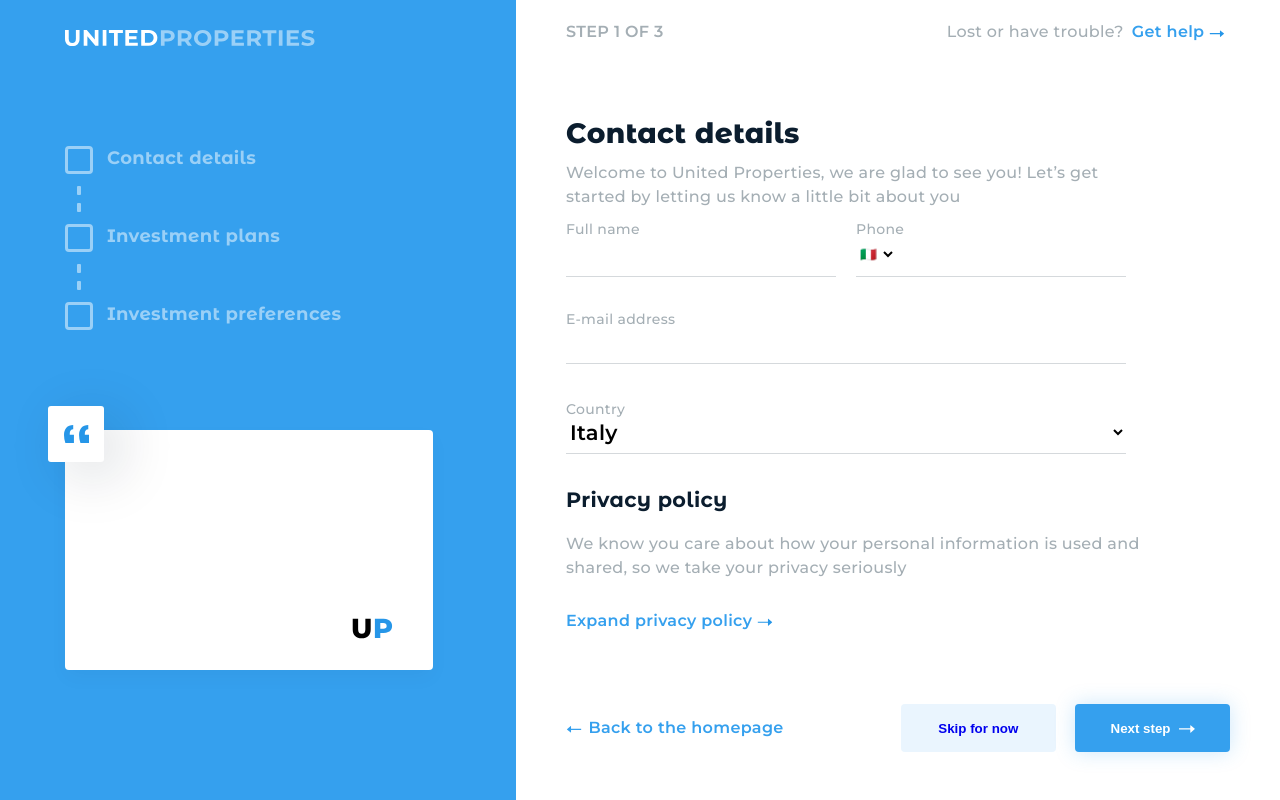
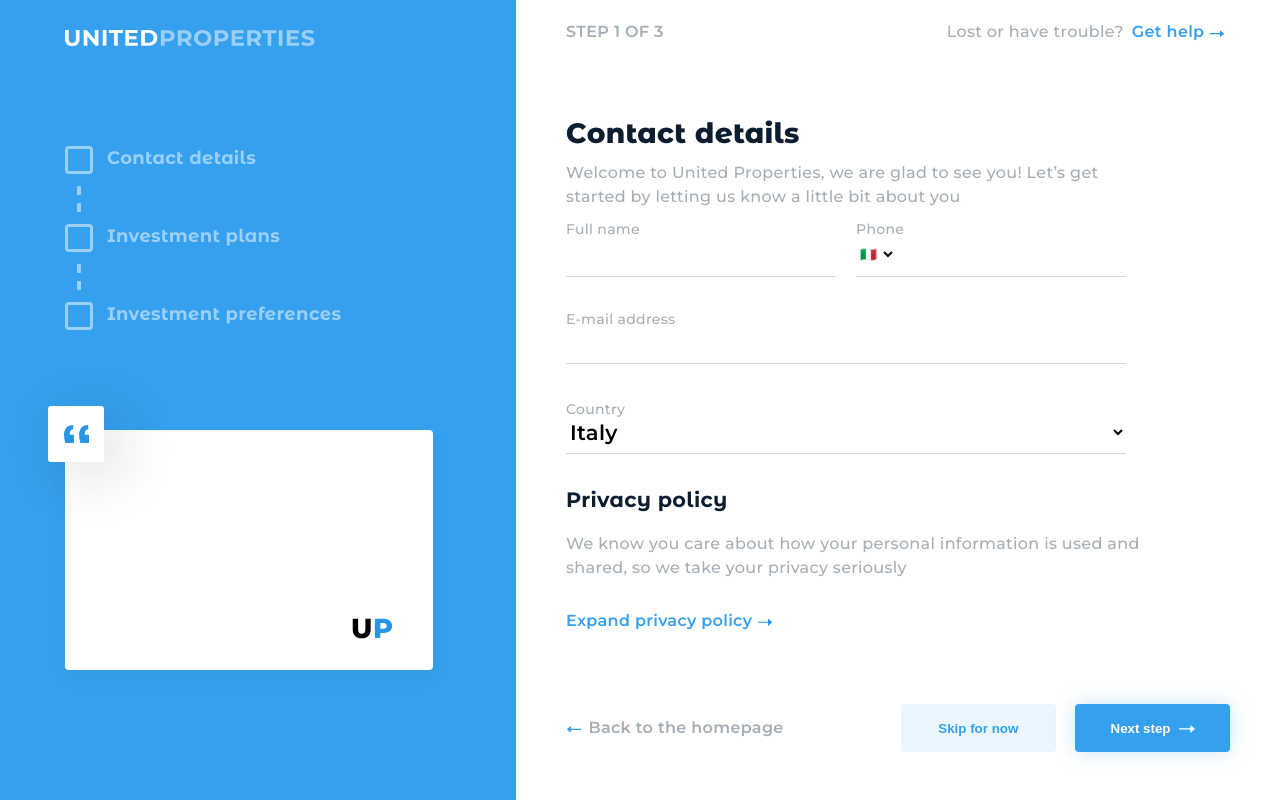
Before and after one commit to cavaglieridomenico/user-onboarding, a React (Create React App) app: page / in a window 1280 px wide. Built offline with nearby package versions, Linux system fonts and the light colour scheme.

Commit message:
[ADDED] default link style.
Overriding the default style of the tag a.

```diff
--- a/src/assets/style/common.css
+++ b/src/assets/style/common.css
@@ -48,8 +48,11 @@ body {
   list-style-type: none;
 }
 
-.onboarding-outerbox a {
+.onboarding-outerbox a:link,
+a:visited {
   text-decoration: none;
+  color: inherit;
+  outline: 0;
 }
 
 .onboarding-outerbox img {
```
